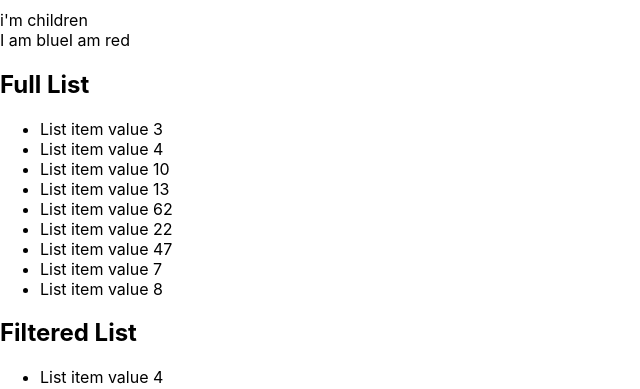
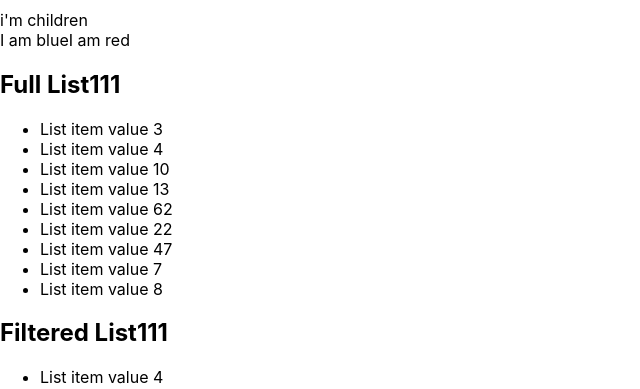
Before and after one commit to AudriusAnusauskas/react-fundamentals, a React (Create React App) app: page / in a window 1280 px wide. Shown: the part 197-586 px from the top of the page, without its empty margins (0-640 px from the left). Built offline with nearby package versions, Linux system fonts and the light colour scheme.

Commit message:
wf-34 h2 pass as children

```diff
--- a/src/App.js
+++ b/src/App.js
@@ -14,8 +14,8 @@ function App() {
       <ChildrenWithTitle title="i'm title">i'm children</ChildrenWithTitle>
       <ConditionalRenderingComponent isBlue={true} />
       <ConditionalRenderingComponent isBlue={false} />
-      <RenderingLists fullList={true} />
-      <RenderingLists filteredList={true} />
+      <RenderingLists fullList={true}>Full List111</RenderingLists>
+      <RenderingLists filteredList={true}>Filtered List111</RenderingLists>
     </div>
   );
 }
--- a/src/RenderingLists.jsx
+++ b/src/RenderingLists.jsx
@@ -10,15 +10,15 @@ const listForRender = [
   { value: 8, name: "List item value 8" },
 ];
 
-const RenderingLists = ({ fullList, filteredList }) => {
+const RenderingLists = ({ fullList, filteredList, children }) => {
   let list;
-  let title;
+  // let title;
   if (fullList) {
-    title = "Full List";
+    // title = "Full List";
     list = listForRender.map((item) => <li>{item.name}</li>);
   }
   if (filteredList) {
-    title = "Filtered List";
+    // title = "Filtered List";
     list = listForRender.map(
       (item) => item.value % 2 === 0 && <li>{item.name}</li>
     );
@@ -28,7 +28,7 @@ const RenderingLists = ({ fullList, filteredList }) => {
   }
   return (
     <section>
-      <h2>{title}</h2>
+      <h2>{children}</h2>
       <ul>{list}</ul>
     </section>
   );
```
